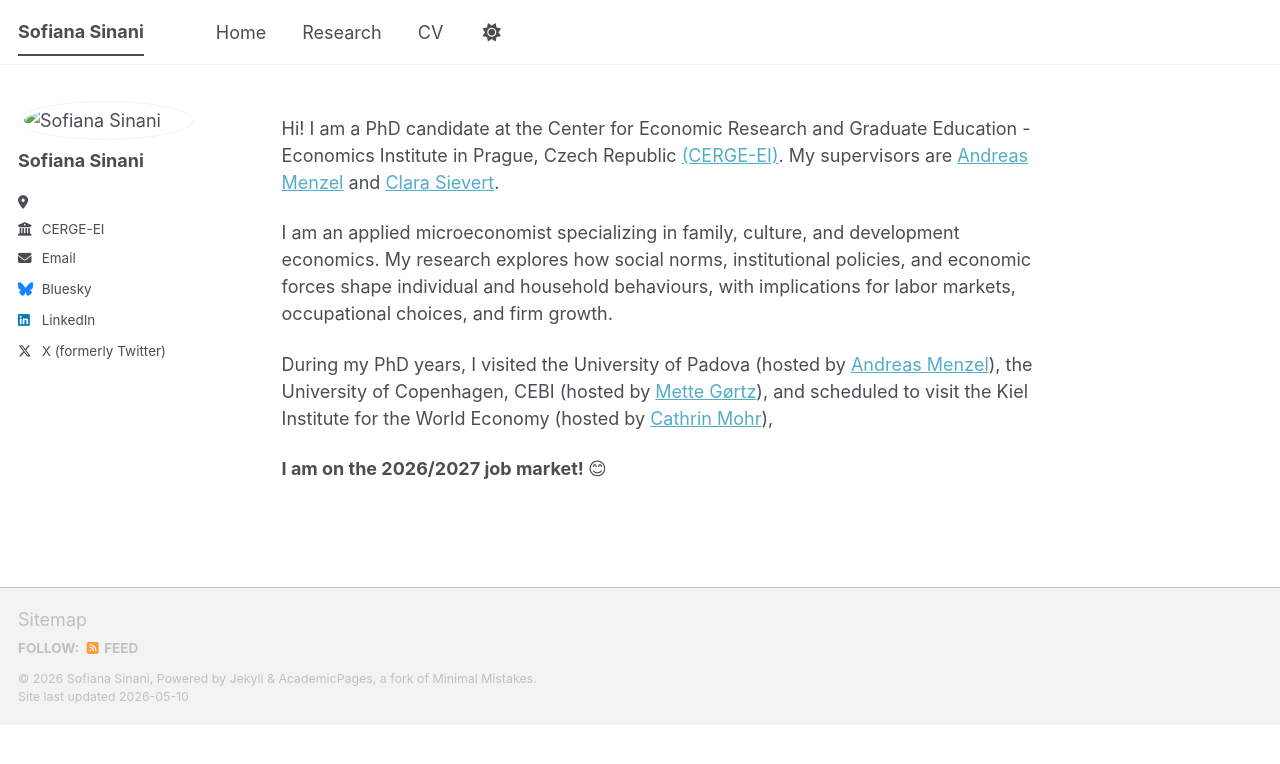
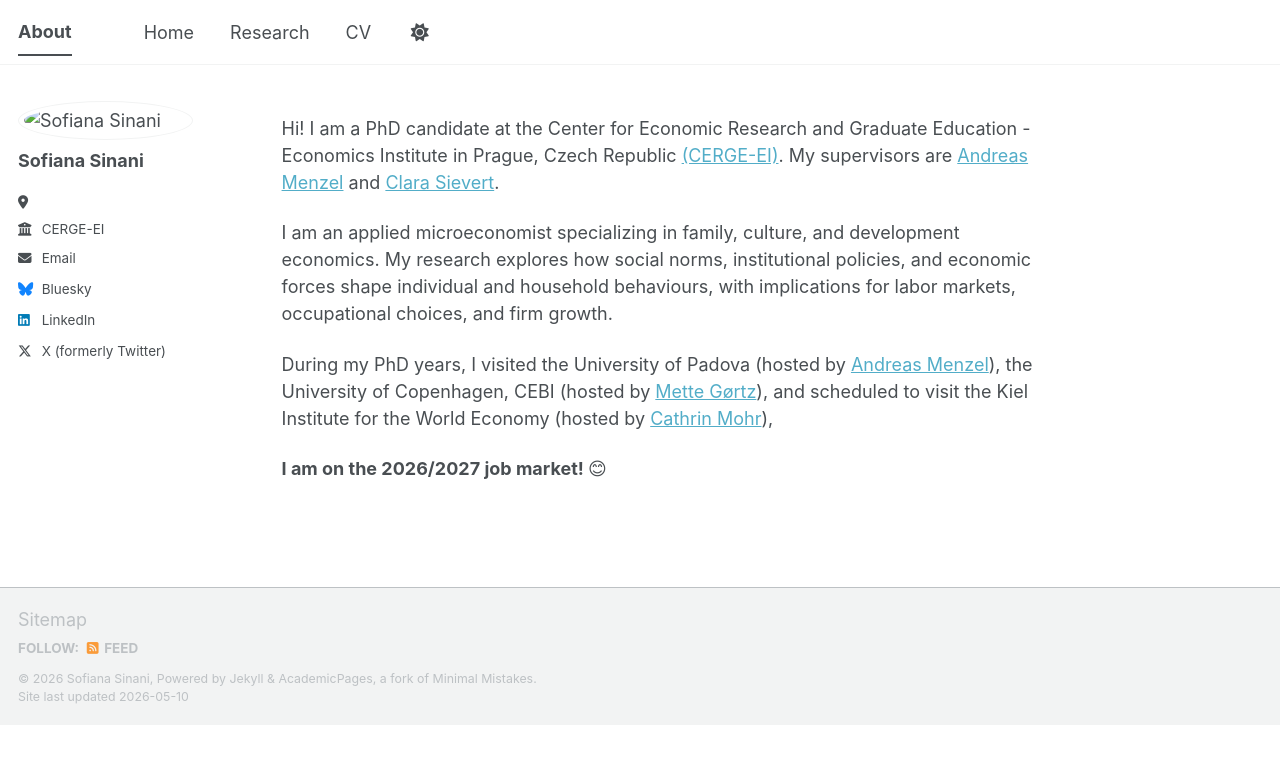
Before and after one commit to sofianasinani/sofianasinani.github.io, a Jekyll site: the page built from _pages/about.md, in a window 1280 px wide. Shown: the top 764 px of the page. Built offline with Jekyll 4.4.1, drawn with Linux system fonts in a browser that asks for light colours; a script bundle is joined from its source files by our own code; library files that are not in the unit come from our copies.

Commit message:
Update _config.yml

```diff
--- a/_config.yml
+++ b/_config.yml
@@ -9,7 +9,7 @@
 # Basic Site Settings
 locale                   : "en-US"
 site_theme               : "default" # The available themes options are "default", "air", "sunrise", "mint", "dirt" and "contrast"
-title                    : "Sofiana Sinani "
+title                    : "About"
 title_separator          : "-"
 name                     : &name "Sofiana Sinani"
 description              : &description "PhD candidate in Economics at CERGE-EI, Prague"   # Update this with a general description of your site, this is the default if not overridden by a page
```
